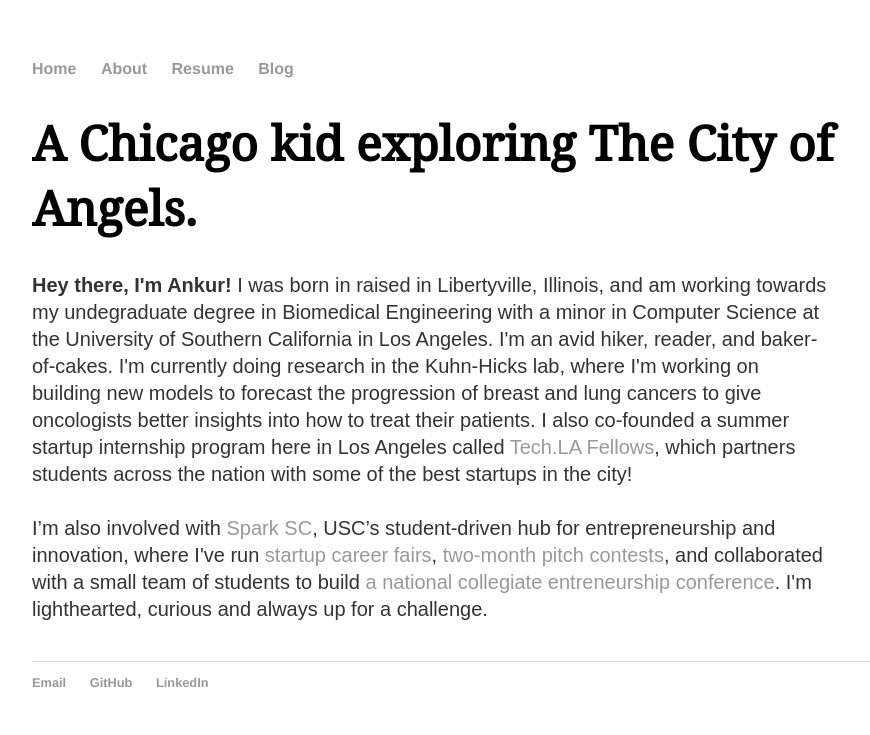
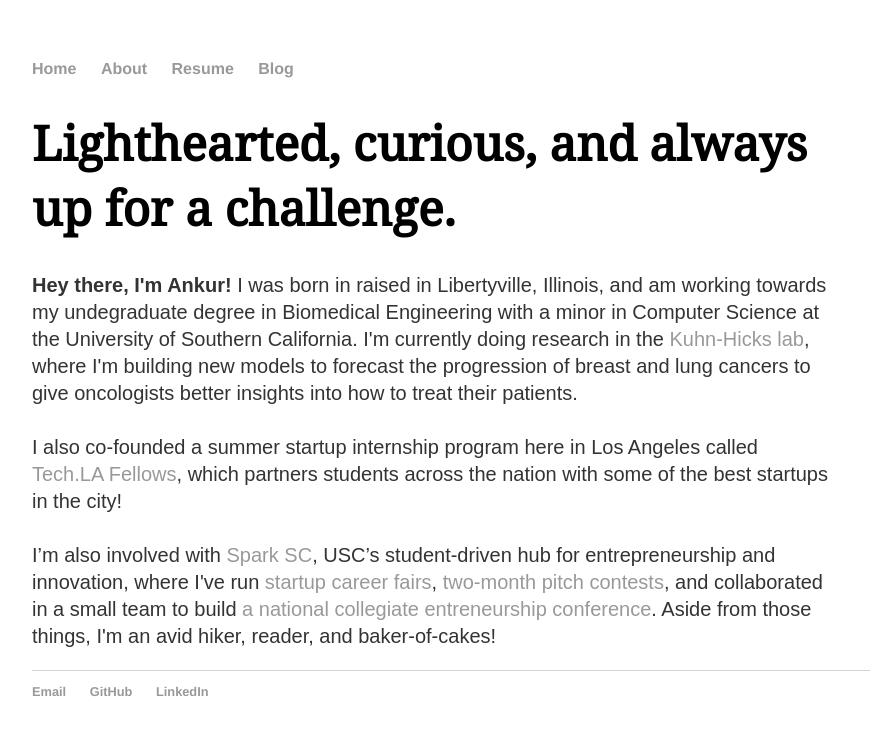
Before and after one commit to arastogi15/arastogi15.github.io, a Jekyll site: the page built from about/index.html, in a window 1280 px wide. Shown: the top 735 px of the page, without its empty margins (160-1030 px from the left). Built offline with Jekyll 4.4.1, drawn with Linux system fonts in a browser that asks for light colours.

Commit message:
formatting stuff

```diff
--- a/_layouts/default.html
+++ b/_layouts/default.html
@@ -27,6 +27,7 @@
 	        		<li><a href="mailto:ankurras@usc.edu">Email</a></li>
 	        		<li><a href="https://github.com/arastogi15">GitHub</a></li>
 	        		<li><a href="https://www.linkedin.com/in/ankur-rastogi/">LinkedIn</a></li>
+	        		<li><a id="secret" href="https://open.spotify.com/user/spotify/playlist/37i9dQZF1DX0SM0LYsmbMT?si=Jfz_MzM6TT2dPCnbubvFbg"> ♫ Secret Study Beats ♫</a></li>
 				</ul>
 			</footer>
 		</body>
--- a/about/index.html
+++ b/about/index.html
@@ -3,10 +3,13 @@
 title: Ankur Rastogi
 ---
 <div class="blurb">
-	<h1 class="title">A Chicago kid exploring The City of Angels.</h1>
+	<h1 class="title">Lighthearted, curious, and always up for a challenge.</h1>
 
-			<p id="about"><b>Hey there, I'm Ankur! </b> I was born in raised in Libertyville, Illinois, and am working towards my undegraduate degree in Biomedical Engineering with a minor in Computer Science at the University of Southern California in Los Angeles. I'm an avid hiker, reader, and baker-of-cakes. I'm currently doing research in the Kuhn-Hicks lab, where I'm working on building new models to forecast the progression of breast and lung cancers to give oncologists better insights into how to treat their patients. I also co-founded a summer startup internship program here in Los Angeles called <a href="http://tech.la">Tech.LA Fellows</a>, which partners students across the nation with some of the best startups in the city! <br> <br>
+			<p id="about"><b>Hey there, I'm Ankur! </b> I was born in raised in Libertyville, Illinois, and am working towards my undegraduate degree in Biomedical Engineering with a minor in Computer Science at the University of Southern California. I'm currently doing research in the <a href="http://kuhn.usc.edu">Kuhn-Hicks lab</a>, where I'm building new models to forecast the progression of breast and lung cancers to give oncologists better insights into how to treat their patients.
+			<br> <br>
+			I also co-founded a summer startup internship program here in Los Angeles called <a href="http://tech.la">Tech.LA Fellows</a>, which partners students across the nation with some of the best startups in the city! <br> <br>
 
-			I’m also involved with <a href="sparksc.org">Spark SC</a>, USC’s student-driven hub for entrepreneurship and innovation, where I've run<a href="http://startupcareerfair.sparksc.org/"> startup career fairs</a>, <a href="http://1000pitches.sparksc.org/">two-month pitch contests</a>, and collaborated with a small team of students to build <a href="http://uniteconf.org/">a national collegiate entreneurship conference</a>. I'm lighthearted, curious and always up for a challenge.
-			</p> <br>
+			I’m also involved with <a href="http://sparksc.org">Spark SC</a>, USC’s student-driven hub for entrepreneurship and innovation, where I've run<a href="http://startupcareerfair.sparksc.org/"> startup career fairs</a>, <a href="http://1000pitches.sparksc.org/">two-month pitch contests</a>, and collaborated in a small team to build <a href="http://uniteconf.org/">a national collegiate entreneurship conference</a>.
+
+			Aside from those things, I'm an avid hiker, reader, and baker-of-cakes!
 </div><!-- /.blurb -->
--- a/css/main.css
+++ b/css/main.css
@@ -14,16 +14,34 @@
 }
 
 a {
+    padding: 7px;
+    margin: -7px;
     text-decoration: none;
     color: #999;
 }
+
 a:hover {
     text-decoration: underline;
     color: #1FA160;
 }
 
+a#secret {
+    padding: 10px;
+    margin: -10px;
+    float: right;
+    opacity: 0;
+}
+
+a#secret:hover {
+    float: right;
+    opacity:1;
+    text-decoration: underline;
+    color: #EA7566;
+}
+
 h1 {
     font-size: 3em;
+    max-width: 800px;
     font-family:'Noto Serif', 'Arial', 'Sans-Serif';
 }
 
@@ -40,6 +58,7 @@
 }
 footer {
     border-top: 1px solid #d5d5d5;
+    max-width: 875px;
     font-size: .8em;
 }
 
```
